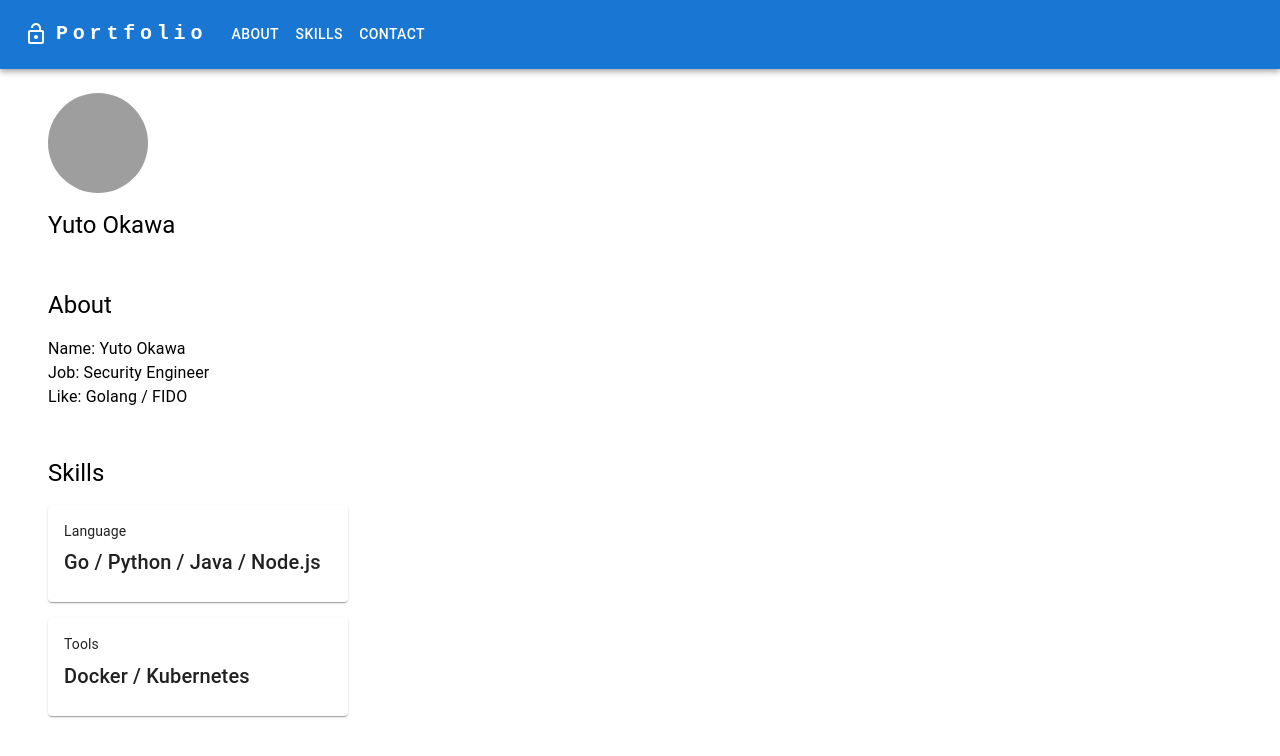
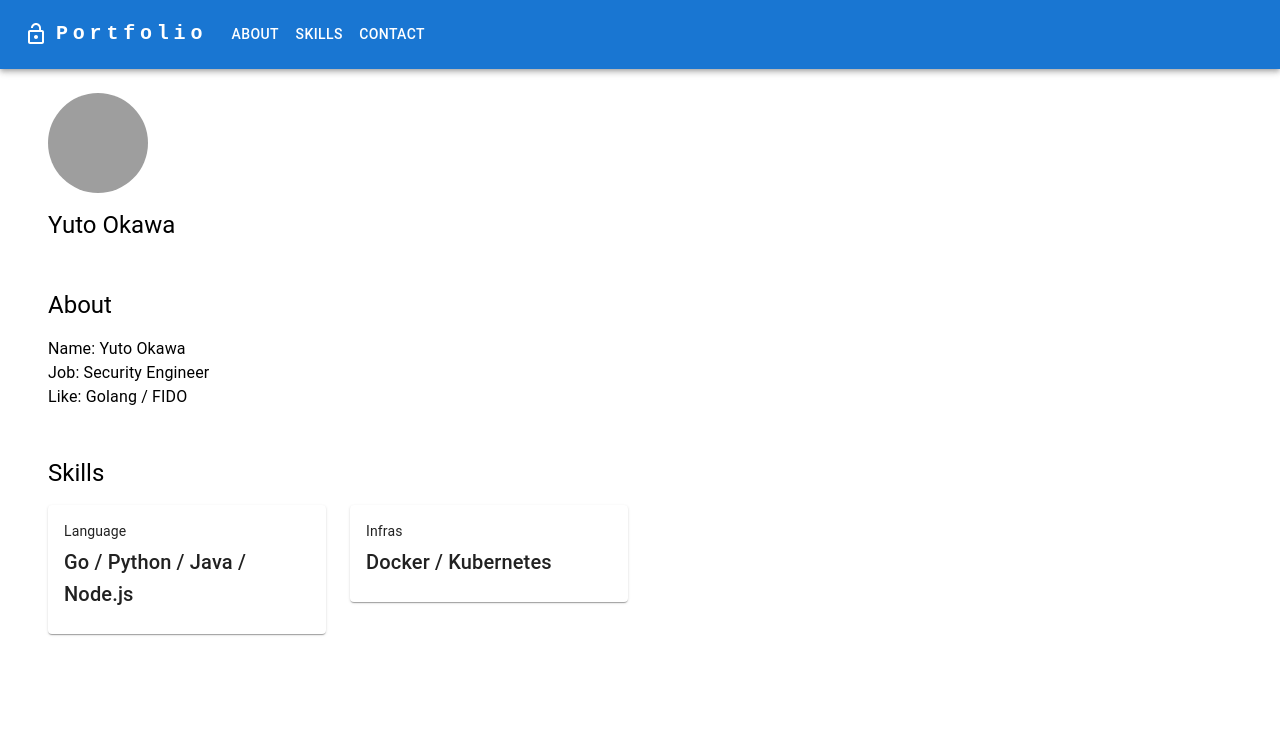
Before and after one commit to YutoOkawa/YutoOkawa.github.io, a React (Create React App) app: page / in a window 1280 px wide. Shown: the top 756 px of the page. Built offline with nearby package versions, Linux system fonts and the light colour scheme; grey boxes are pictures that could not be loaded.

Commit message:
繰り返しコンポーネントの関数化

```diff
--- a/src/components/Skills.tsx
+++ b/src/components/Skills.tsx
@@ -1,6 +1,38 @@
-import { Box, Card, CardContent, Container, Typography, makeStyles } from "@mui/material";
+import { Box, Card, CardContent, Container, Grid, Typography } from "@mui/material";
 
-function Skills() {
+type SkillTexts = {
+	title: string
+	content: string
+}
+
+const SkillContent: React.FC<{skill: SkillTexts}> = ( {skill} ) => {
+	return (
+		<Grid item xs={3}>
+			<Card sx={{ maxWidth: '100%' }} >
+				<CardContent>
+					<Typography sx={{ fontSize: 14 }} color={'text.Secondary'} gutterBottom>
+						{skill.title}
+					</Typography>
+					<Typography variant="h6">
+						{skill.content}
+					</Typography>
+				</CardContent>
+			</Card>
+		</Grid>
+	);
+}
+
+const Skills: React.FC = () => {
+	const skills: SkillTexts[] = [
+		{
+			title: 'Language',
+			content: 'Go / Python / Java / Node.js'
+		},
+		{
+			title: 'Infras',
+			content: 'Docker / Kubernetes'
+		},
+	]
 	return (
 		<>
 			<Container maxWidth="xl">
@@ -11,28 +43,11 @@ function Skills() {
 						</Typography>
 					</Box>
 					<Box display={'flex'} justifyContent={'left'} p={1}>
-						<Card sx={{ minWidth: 300, maxWidth: '100%'}} >
-							<CardContent>
-								<Typography sx={{ fontSize: 14 }} color={'text.Secondary'} gutterBottom>
-									Language
-								</Typography>
-								<Typography variant="h6" component={'div'}>
-									Go / Python / Java / Node.js
-								</Typography>
-							</CardContent>
-						</Card>
-					</Box>
-					<Box display={'flex'} justifyContent={'left'} p={1}>
-						<Card sx={{ minWidth: 300, maxWidth: '100%'}} >
-							<CardContent>
-								<Typography sx={{ fontSize: 14 }} color={'text.Secondary'} gutterBottom>
-									Tools
-								</Typography>
-								<Typography variant="h6" component={'div'}>
-									Docker / Kubernetes
-								</Typography>
-							</CardContent>
-						</Card>
+						<Grid container spacing={{ xs: 2, md: 3 }} columns={{ xs: 4, sm: 8, md: 12 }} justifyContent={'left'}>
+							{skills.map((skill) => (
+								<SkillContent skill={skill}></SkillContent>
+							))}
+						</Grid>
 					</Box>
 				</Box>
 			</Container>
```
